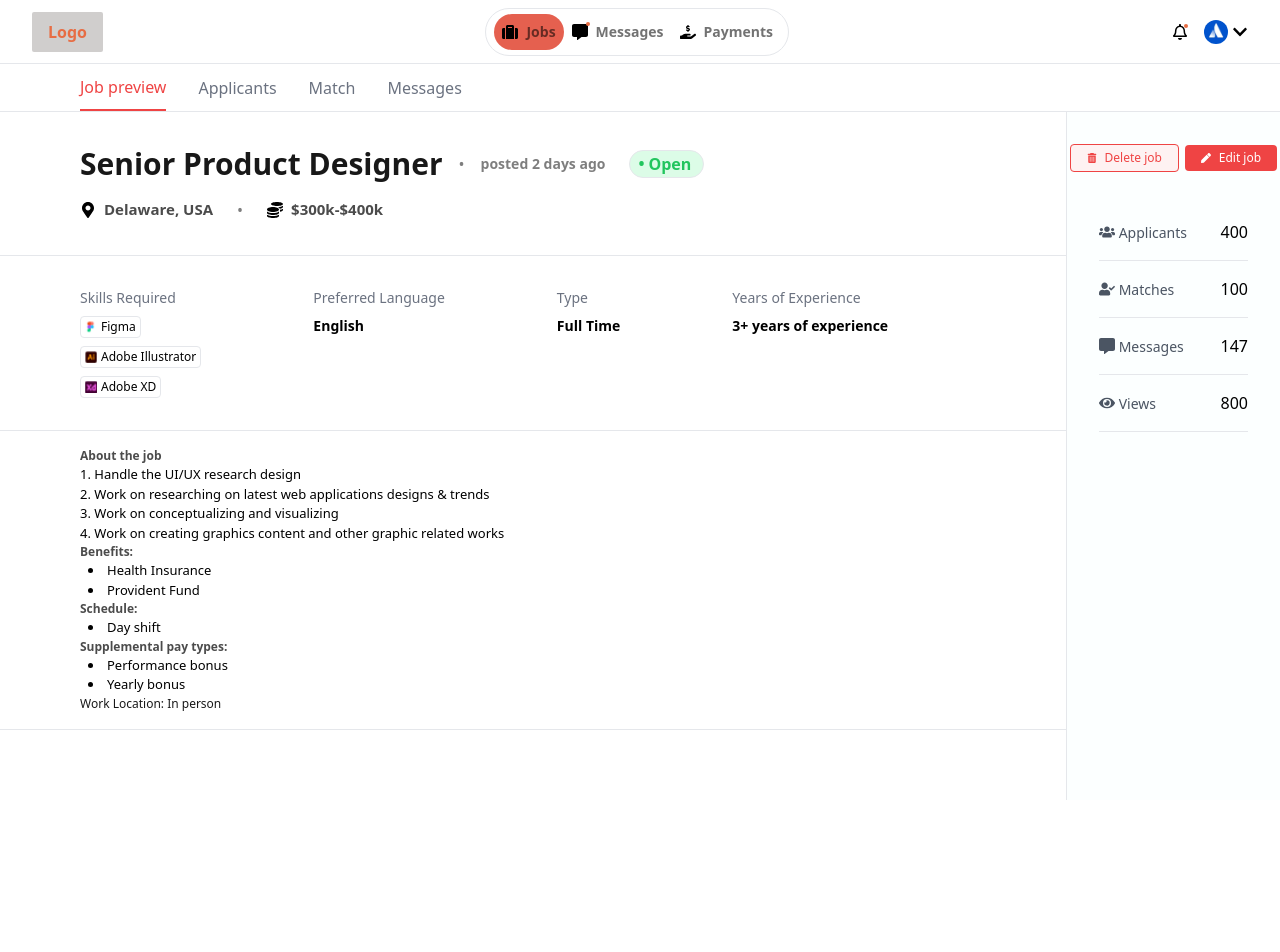
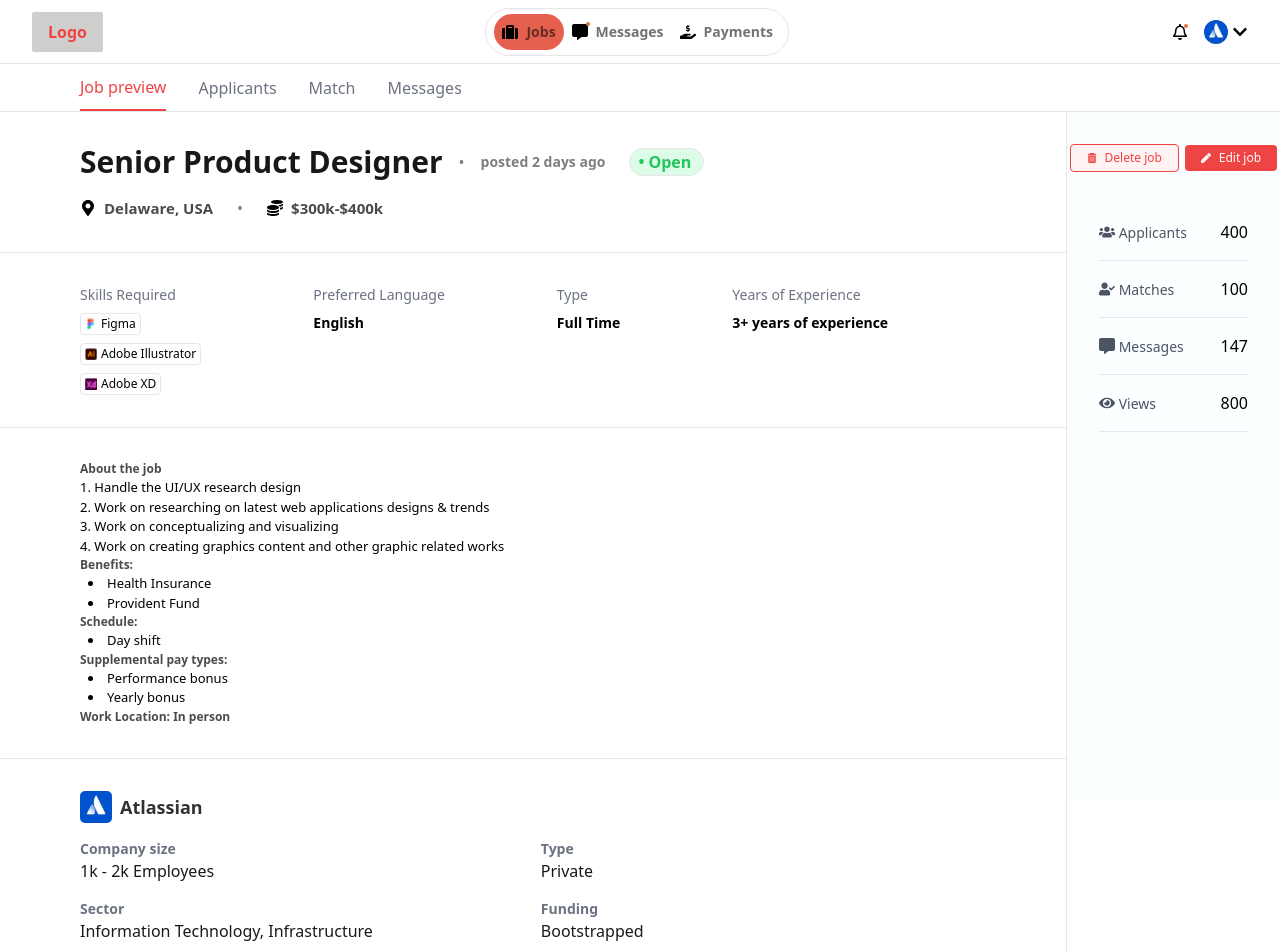
Before and after one commit to PrgrmrHarshShukla/oratory-assignment, a React (Vite) app: page / in a window 1280 px wide. Shown: the top 952 px of the page. Before the commit the page ends 800 px from the top, so only its background shows below. Built offline with nearby package versions, Linux system fonts and the light colour scheme.

Commit message:
Company section

```diff
--- a/src/components/BodyL.tsx
+++ b/src/components/BodyL.tsx
@@ -1,5 +1,6 @@
 import BodyLeft1 from "./BodyLeft1"
 import BodyLeft2 from "./BodyLeft2"
+import Company from "./Company"
 import JobDescription from "./JobDescription"
 const BodyL = () => {
     return (
@@ -30,6 +31,14 @@ const BodyL = () => {
                 ]}
                 workLocation="In person"
             />
+            <Company
+                companySize="1k - 2k Employees"
+                type="Private"
+                sector="Information Technology, Infrastructure"
+                funding="Bootstrapped"
+                foundedYear="2019"
+                founders={["Scott Farquhar", "Mike Cannon-Brookes"]}
+            />
 
 
 
--- a/src/components/BodyLeft1.tsx
+++ b/src/components/BodyLeft1.tsx
@@ -8,7 +8,7 @@ const BodyLeft1 = ({postedDays, salary, location, isOpen, title}: {
     title: string
 }) => {
     return (
-        <div className="w-[100%] border-b px-20 flex flex-col justify-center items-start gap-4 h-[18vh]">
+        <div className="w-[100%] border-b px-20 flex flex-col justify-center items-start gap-4 py-8">
             <div className="flex flex-row justify-start items-center gap-4">
                 <h1 className="text-3xl opacity-90 font-bold">{title}</h1>
 
--- /dev/null
+++ b/src/components/Company.tsx
@@ -0,0 +1,53 @@
+import React from 'react';
+import logo from '../assets/images/logo.png';
+
+interface CompanyDetail {
+  label: string;
+  value: string;
+}
+
+interface AtlassianDescriptionProps {
+  companySize: string;
+  type: string;
+  sector: string;
+  funding: string;
+  foundedYear: string;
+  founders: string[];
+}
+
+const Company: React.FC<AtlassianDescriptionProps> = ({
+  companySize,
+  type,
+  sector,
+  funding,
+  foundedYear,
+  founders
+}) => {
+  const details: CompanyDetail[] = [
+    { label: 'Company size', value: companySize },
+    { label: 'Type', value: type },
+    { label: 'Sector', value: sector },
+    { label: 'Funding', value: funding },
+    { label: 'Founded in', value: foundedYear },
+    { label: 'Founded By', value: founders.join(', ') }
+  ];
+
+  return (
+    <div className=" border-gray-200 w-full px-20 py-8 mb-20">
+      <div className="flex items-center mb-4 gap-2">
+          <img src={logo} className='rounded-[5px] w-8 h-8' />
+        <h2 className="text-lg font-semibold opacity-80">Atlassian</h2>
+      </div>
+      <div className="grid grid-cols-2 gap-4">
+        {details.map((detail, index) => (
+          <div key={index} className="flex flex-col">
+            <span className="text-sm text-gray-500 font-semibold">{detail.label}</span>
+            <span className="font-medium opacity-90">{detail.value}</span>
+          </div>
+        ))}
+      </div>
+    </div>
+  );
+};
+
+export default Company;
--- a/src/components/JobDescription.tsx
+++ b/src/components/JobDescription.tsx
@@ -7,7 +7,7 @@ const JobDescription = ({ description, benefits, schedule, payTypes, workLocatio
 
 }) => {
     return (
-      <div className="flex flex-col justify-center items-start w-full px-20 border-b h-auto py-4">
+      <div className="flex flex-col justify-center items-start w-full px-20 border-b h-auto py-8">
         <Section title="About the job">
           {description.map((item, index) => (
             <p key={index} className="text-black text-[13px]">{item}</p>
@@ -39,7 +39,7 @@ const JobDescription = ({ description, benefits, schedule, payTypes, workLocatio
         </Section>
 
 
-        <p className="text-black opacity-90 text-[12px]">Work Location: {workLocation}</p>
+        <p className="text-black font-bold opacity-70 text-[12px]">Work Location: {workLocation}</p>
 
       </div>
     );
--- a/src/components/head1.tsx
+++ b/src/components/head1.tsx
@@ -5,7 +5,7 @@ const Head1 = () => {
     return (
         <div className="flex flex-row justify-between items-center w-full h-[8vh] px-8 border-b border-gray-200">
             <div className="flex flex-col justify-center items-center rounded-[2px] bg-[#89858266] px-4 py-2">
-                <span className="text-[#e76d44] font-bold">Logo</span>
+                <span className="text-red-500 font-bold">Logo</span>
             </div>
 
             <div className="rounded-full w-1/4 border border-gray-200 flex flex-row justify-between px-2 items-center h-[6vh]">
```
